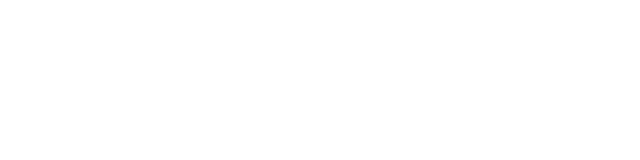
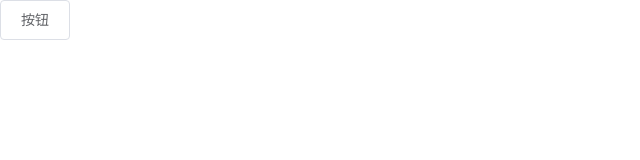
Before and after one commit to tefuirluo/breaking-news, a Vue app: page / in a window 1280 px wide. Shown: the top 160 px of the page, without its empty margins (0-640 px from the left). Built offline with nearby package versions, Linux system fonts and the light colour scheme.

Commit message:
组件库配置_ElementUI

```diff
--- a/package.json
+++ b/package.json
@@ -9,6 +9,7 @@
   },
   "dependencies": {
     "core-js": "^3.8.3",
+    "element-ui": "^2.15.10",
     "vue": "^2.6.14",
     "vue-router": "^3.5.1",
     "vuex": "^3.6.2"
--- a/src/App.vue
+++ b/src/App.vue
@@ -1,14 +1,12 @@
 <template>
   <div>
-
+    <el-button>按钮</el-button>
   </div>
 </template>
 
 <script>
 
-export default {
-
-}
+export default {}
 
 </script>
 
--- a/src/main.js
+++ b/src/main.js
@@ -3,6 +3,8 @@
 import router from './router'
 import store from './store'
 import '@/assets/global.less'
+// 让 ElementUI 注册的代码参与打包, 才能在页面上运行并注册组件
+import '@/ElementUI/index'
 
 Vue.config.productionTip = false
 
```
Also changed, not shown: src/ElementUI/index.js (added, +8 -0 lines), 1 other file (tests, documents, lock files or other folders).
